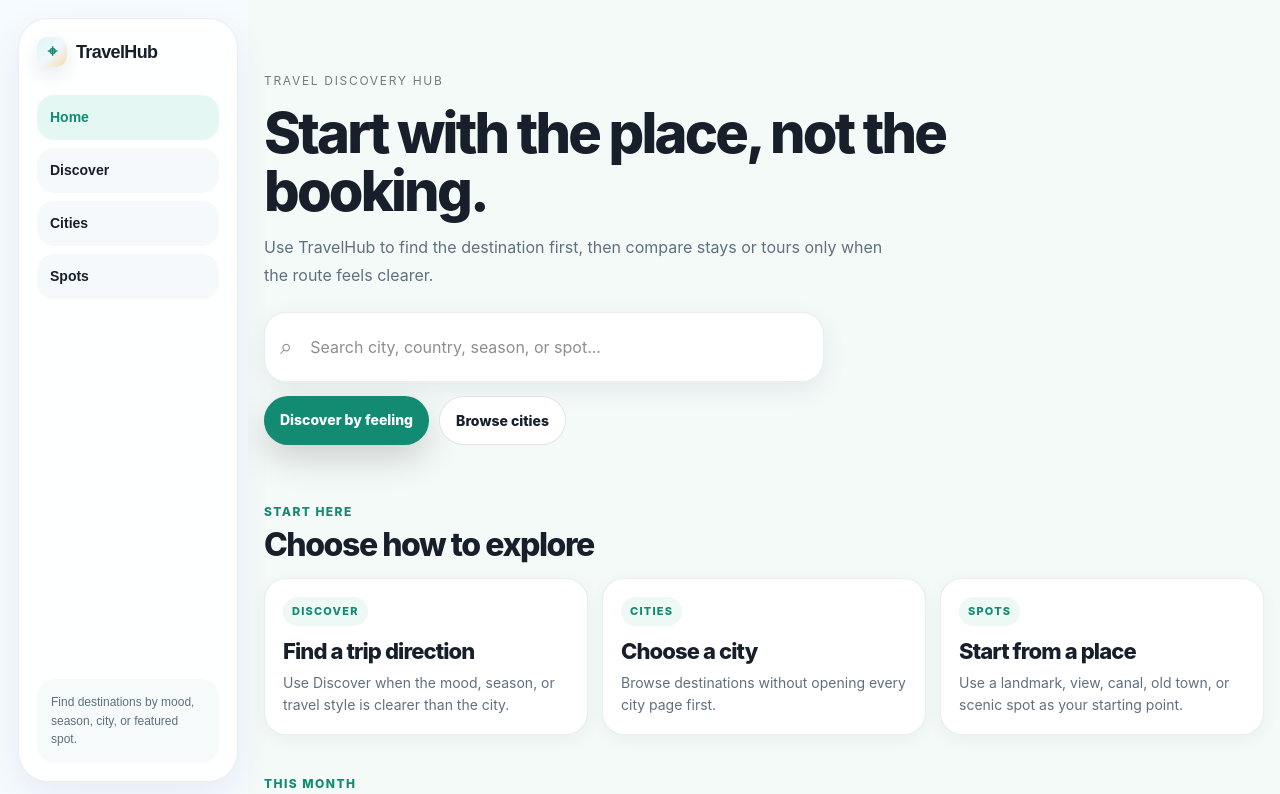
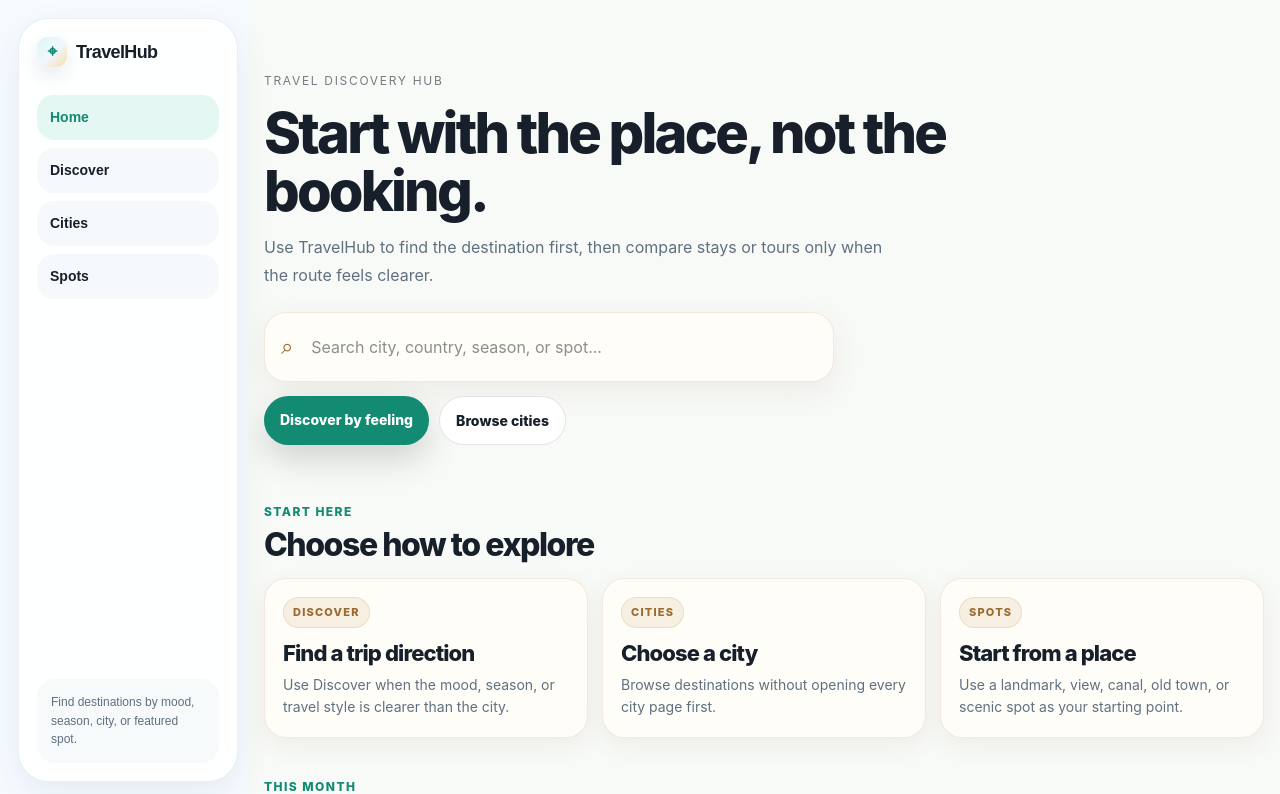
Before and after one commit to kazumophone-arch/travelhub, a Next.js app: page / in a window 1280 px wide. Shown: the top 794 px of the page. Built offline with nearby package versions, Linux system fonts and the light colour scheme.

Commit message:
add subtle premium tone to home cards

```diff
--- a/components/HomeLanding.tsx
+++ b/components/HomeLanding.tsx
@@ -428,8 +428,7 @@ export function HomeLanding({ cities }: Props) {
 const pageStyle: CSSProperties = {
   minHeight: "100vh",
   overflowX: "hidden",
-  background:
-    "#f4faf8",
+  background: "#f8faf7",
   color: "#17202a",
   fontFamily:
     '-apple-system, BlinkMacSystemFont, "Segoe UI", system-ui, sans-serif',
@@ -479,20 +478,20 @@ const heroSubtitleStyle: CSSProperties = {
 };
 
 const searchBoxStyle: CSSProperties = {
-  maxWidth: 560,
+  maxWidth: 570,
   display: "flex",
   alignItems: "center",
   gap: 10,
-  padding: "7px 8px 7px 15px",
+  padding: "7px 8px 7px 16px",
   borderRadius: 22,
-  background: "#ffffff",
-  border: "1px solid rgba(23, 32, 42, 0.08)",
-  boxShadow: "0 8px 24px rgba(30, 64, 88, 0.08)",
+  background: "#fffdf8",
+  border: "1px solid rgba(168, 116, 50, 0.14)",
+  boxShadow: "0 10px 30px rgba(96, 76, 48, 0.08)",
 };
 
 const searchIconStyle: CSSProperties = {
   fontSize: 22,
-  opacity: 0.5,
+  color: "#9a6a2f",
   flexShrink: 0,
 };
 
@@ -662,12 +661,12 @@ const quickGridStyle: CSSProperties = {
 
 const quickCardStyle: CSSProperties = {
   display: "block",
-  minHeight: 138,
+  minHeight: 142,
   padding: 18,
   borderRadius: 22,
-  background: "#ffffff",
-  border: "1px solid rgba(23, 32, 42, 0.08)",
-  boxShadow: "0 5px 16px rgba(30, 64, 88, 0.05)",
+  background: "#fffdf8",
+  border: "1px solid rgba(168, 116, 50, 0.14)",
+  boxShadow: "0 8px 24px rgba(96, 76, 48, 0.07)",
   color: "inherit",
   textDecoration: "none",
 };
@@ -678,8 +677,9 @@ const quickLabelStyle: CSSProperties = {
   marginBottom: 13,
   padding: "6px 9px",
   borderRadius: 999,
-  background: "#eef8f5",
-  color: "#138a72",
+  background: "#f7efe2",
+  border: "1px solid rgba(168, 116, 50, 0.14)",
+  color: "#9a6a2f",
   fontSize: 11,
   letterSpacing: "0.11em",
   textTransform: "uppercase",
@@ -698,7 +698,7 @@ const quickTitleStyle: CSSProperties = {
 const quickTextStyle: CSSProperties = {
   margin: "9px 0 0",
   fontSize: 14,
-  lineHeight: 1.58,
+  lineHeight: 1.6,
   color: "#607080",
 };
 
@@ -798,19 +798,19 @@ const cityResultGridStyle: CSSProperties = {
 const cityResultCardStyle: CSSProperties = {
   display: "block",
   borderRadius: 22,
-  background: "#ffffff",
-  border: "1px solid rgba(23, 32, 42, 0.08)",
-  boxShadow: "0 5px 16px rgba(30, 64, 88, 0.05)",
+  background: "#fffdf8",
+  border: "1px solid rgba(168, 116, 50, 0.13)",
+  boxShadow: "0 8px 24px rgba(96, 76, 48, 0.07)",
   color: "inherit",
   textDecoration: "none",
   overflow: "hidden",
 };
 
 const cityResultVisualStyle: CSSProperties = {
-  height: 104,
+  height: "clamp(110px, 32vw, 142px)",
   position: "relative",
   background: "#f4faf8",
-  borderBottom: "1px solid rgba(23, 32, 42, 0.06)",
+  borderBottom: "1px solid rgba(168, 116, 50, 0.10)",
 };
 
 const cityResultBodyStyle: CSSProperties = {
```
